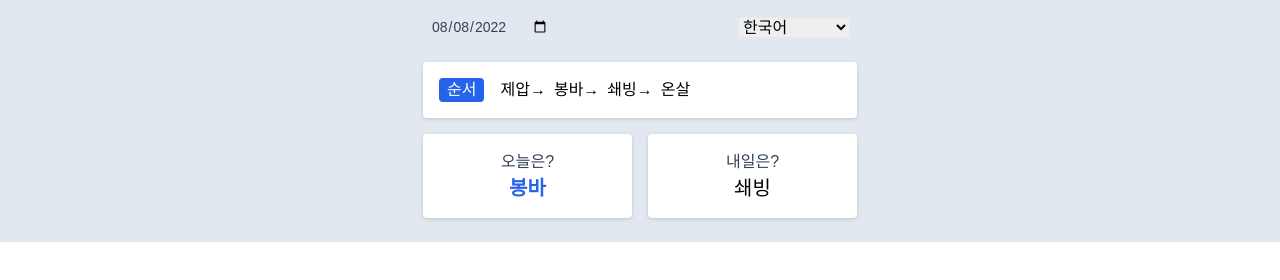
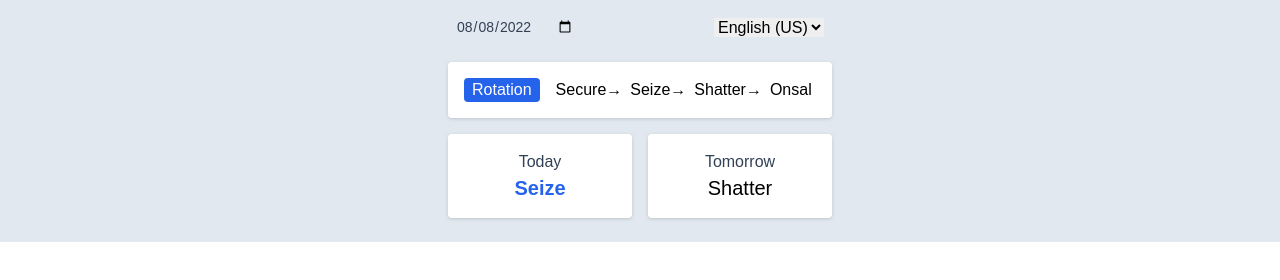
Before and after one commit to yooseong11/TodayFL, a website built with webpack: page public/index.html in a window 1280 px wide. Built offline with nearby package versions, Linux system fonts and the light colour scheme; a web font is replaced by a local one.

Commit message:
feature: i18n 국제화 (#4)
* Chore: 영어 번역 수정 + 크기 조정

* Feat: 브라우저 언어 코드 확인 로직 추가

* Feat: 브라우저 언어에 따라서 디폴트 언어가 달라지도록

Co-authored-by: LeeYuseong <82145837+meteor-or@users.noreply.github.com>

```diff
--- a/public/index.html
+++ b/public/index.html
@@ -10,14 +10,14 @@
 
 <body>
 	<div id="wrapper" class="box-border bg-slate-200 p-4 ">
-		<div class="text-base w-[450px] m-auto">
+		<div class="text-base w-[400px] m-auto">
 			<header id="header" class="mb-4">
 				<div class="px-4 flex justify-between items-center">
 					<input id="date" type="date" class="text-sm text-slate-700 bg-transparent" />
 					<select id="languages-menu">
-						<option value="kr">한국어</option>
-						<option value="en">English (US)</option>
-						<option value="jp">日本語</option>
+						<option value="ko">한국어</option>
+						<option value="en-US">English (US)</option>
+						<option value="ja">日本語</option>
 					</select>
 				</div>
 			</header>
--- a/src/data.ts
+++ b/src/data.ts
@@ -16,23 +16,39 @@ interface LocalesType  {
 }
 
 export const locales: LocalesType = {
-  "en": {
-    "순서": "rotation",
-    "오늘은?": "Today is",
-    "내일은?": "Tomorrow is",
+  "en-US": {
+    "순서": "Rotation",
+    "오늘은?": "Today",
+    "내일은?": "Tomorrow",
     "제압": "Secure",
     "봉바": "Seize",
     "쇄빙": "Shatter",
     "온살": "Onsal",
-    "順序": "rotation",
-    "今日": "Today is",
-    "明日": "Tomorrow is",
+    "順序": "Rotation",
+    "今日": "Today",
+    "明日": "Tomorrow",
     "制圧": "Secure",
     "シルロ": "Seize",
     "氷": "Shatter",
     "オンサル": "Onsal"
   },
-  "jp": {
+  "en": {
+    "순서": "Rotation",
+    "오늘은?": "Today",
+    "내일은?": "Tomorrow",
+    "제압": "Secure",
+    "봉바": "Seize",
+    "쇄빙": "Shatter",
+    "온살": "Onsal",
+    "順序": "Rotation",
+    "今日": "Today",
+    "明日": "Tomorrow",
+    "制圧": "Secure",
+    "シルロ": "Seize",
+    "氷": "Shatter",
+    "オンサル": "Onsal"
+  },
+  "ja": {
     "순서": "順序",
     "오늘은?": "今日",
     "내일은?": "明日",
@@ -40,18 +56,18 @@ export const locales: LocalesType = {
     "봉바": "シルロ",
     "쇄빙": "氷",
     "온살": "オンサル",
-    "rotation": "順序",
-    "Today is": "今日",
-    "Tomorrow is": "明日",
+    "Rotation": "順序",
+    "Today": "今日",
+    "Tomorrow": "明日",
     "Secure": "制圧",
     "Seize": "シルロ",
     "Shatter": "氷",
     "Onsal": "オンサル"
   },
-  "kr": {
-    "rotation": "순서",
-    "Today is": "오늘은?",
-    "Tomorrow is": "내일은?",
+  "ko": {
+    "Rotation": "순서",
+    "Today": "오늘은?",
+    "Tomorrow": "내일은?",
     "Secure": "제압",
     "Seize": "봉바",
     "Shatter": "쇄빙",
--- a/src/language.ts
+++ b/src/language.ts
@@ -6,18 +6,36 @@ const replceText = (el: Element, langType : { [key: string]: string; }) => {
   el.textContent = langType[key] || key;
 };
 
+const getLanguage = function() {
+  return navigator.language
+}
+
+const getLangType = function (langCode: string) {
+	return locales[langCode]
+}
+
 const init = () => {
 	const elements = document.querySelectorAll('[data-i18n]');
+	const langUI = document.getElementById(elementID.langMenu) as HTMLInputElement;
 
-	const langUI = document.getElementById(elementID.langMenu);
+	const setBrowserLang = function() {
+		const browserLanguage = getLanguage();
+		langUI.value = browserLanguage;
 
-	langUI.addEventListener('change', (e) => {
-		const target = e.currentTarget as HTMLInputElement;
-		const currentValue = target.value
+		elements.forEach((el) => replceText(el, getLangType(browserLanguage)));
+	};
+	setBrowserLang();
 
-		const langType = locales[currentValue];
-		elements.forEach((el) => replceText(el, langType));
-	})
+	const onChangeEvnet = function () {
 
+		langUI.addEventListener('change', (e) => {
+			const target = e.currentTarget as HTMLInputElement;
+			const currentValue = target.value
+
+			const langType = getLangType(currentValue);
+			elements.forEach((el) => replceText(el, langType));
+		})
+	}
+	onChangeEvnet();
 }
 init();
```
Also changed, not shown: src/css/index.css.
